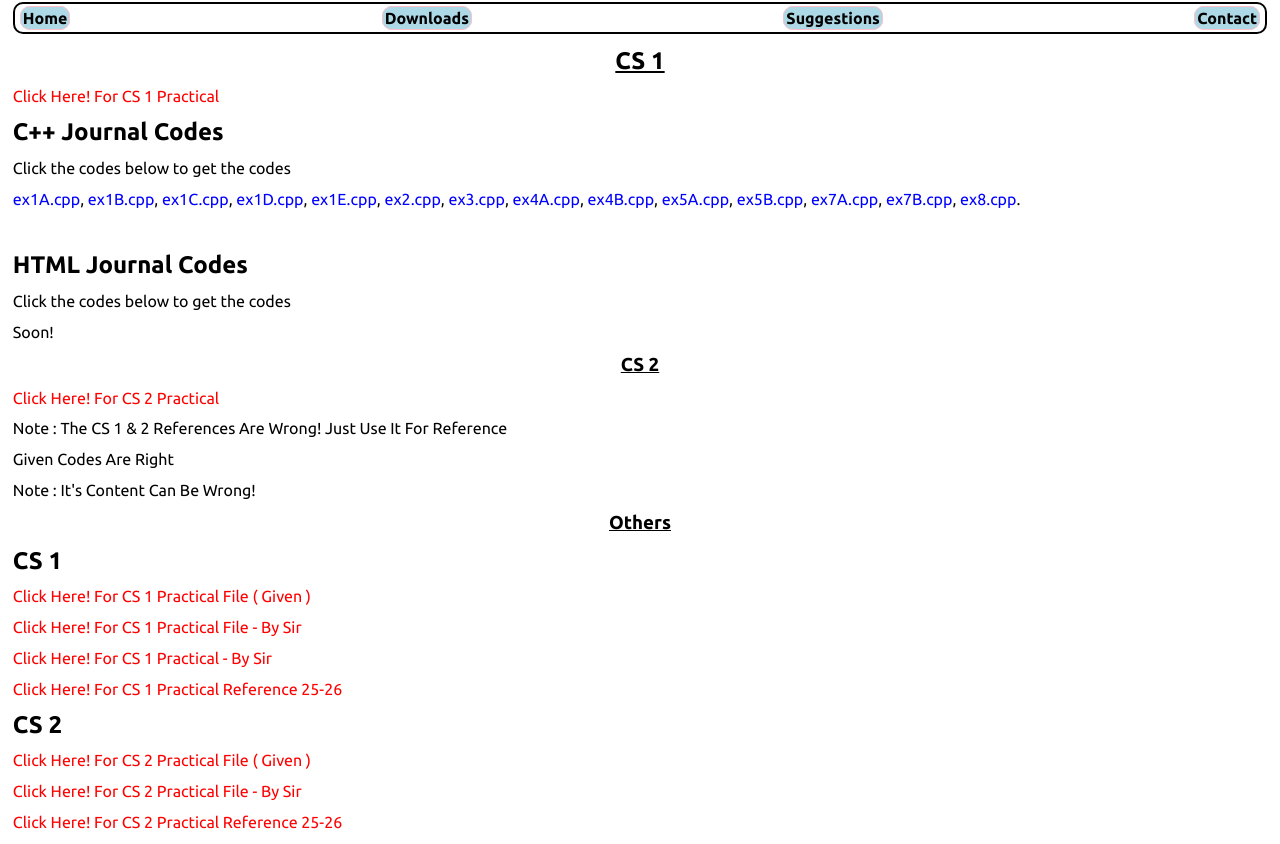
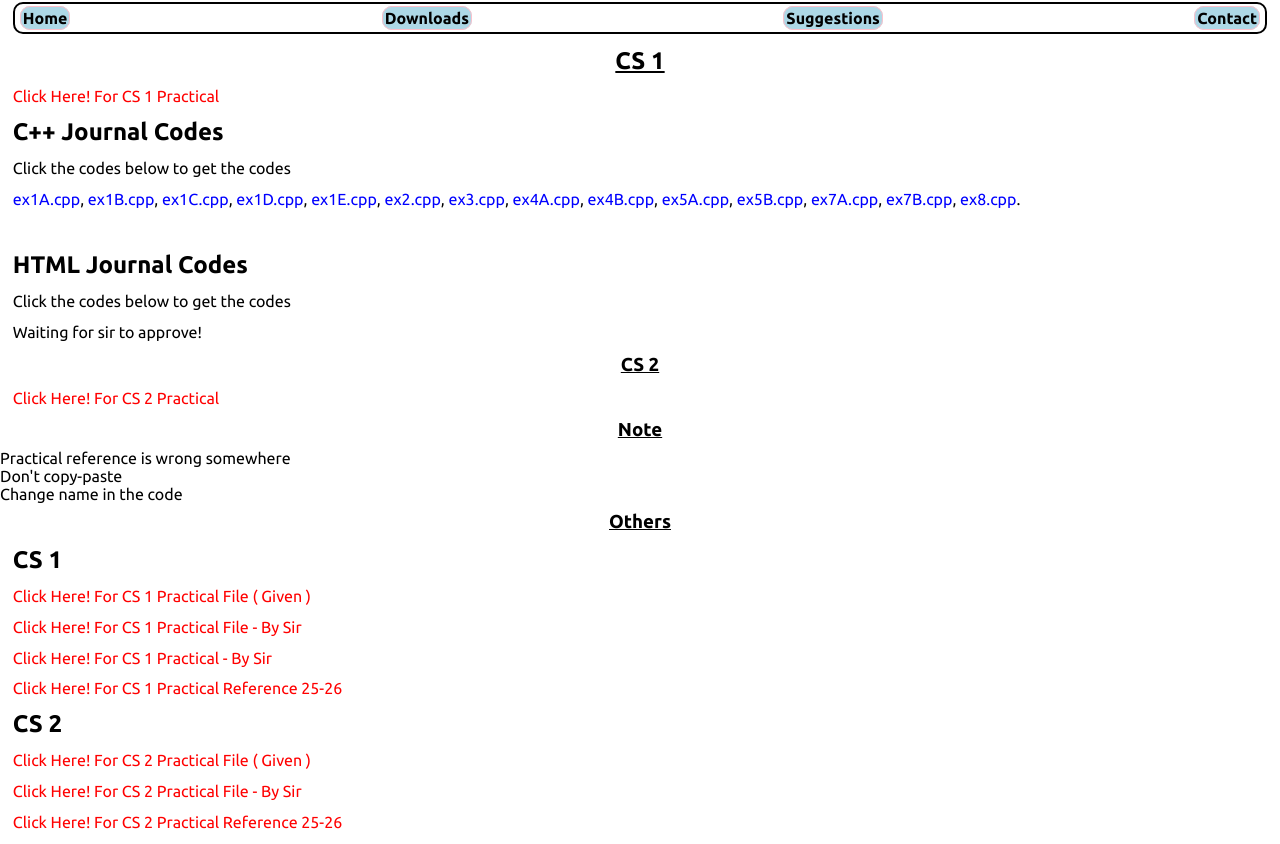
Before and after one commit to voidoctaxor/web, a plain HTML site: page downloads/syjc/syjc.html in a window 1280 px wide. Shown: the part 56-900 px from the top of the page. Drawn offline with Linux system fonts and the light colour scheme; files whose address does not match are found by name.

Commit message:
Update syjc.html

```diff
--- a/downloads/syjc/syjc.html
+++ b/downloads/syjc/syjc.html
@@ -55,8 +55,8 @@
     <p>
       Click the codes below to get the codes
     </p>
-    <p>
-      Soon!
+    <p id="htmlP">
+      Waiting for sir to approve!
     </p>
   </section>
   <section>
@@ -65,16 +65,14 @@
       <a href="#" class="anchor">Click Here! For CS 2 Practical</a>
     </p>
   </section>
-  <p>
-    Note : The CS 1 & 2 References Are Wrong!
-    Just Use It For Reference
-  </p>
-  <p>
-    Given Codes Are Right
-    <p>
-      Note : It's Content Can Be Wrong!
-    </p>
-  </p>
+  <section>
+    <h1>Note</h1>
+    <ul class="note">
+      <li>Practical reference is wrong somewhere</li>
+      <li>Don't copy-paste</li>
+      <li>Change name in the code</li>
+    </ul>
+  </section>
   <section>
     <h1>Others</h1>
     <h2>CS 1</h2>
```
